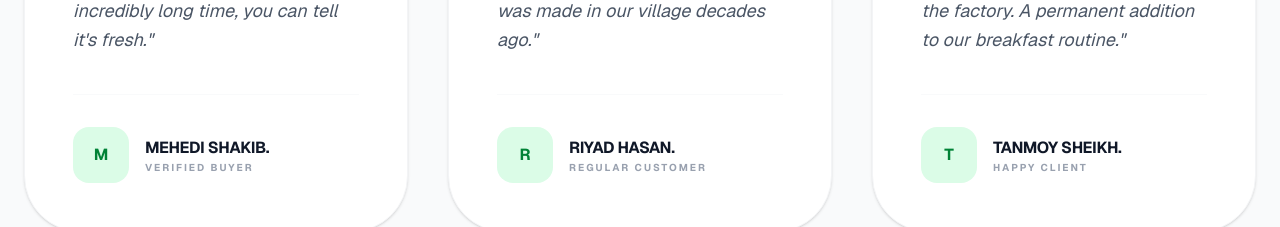
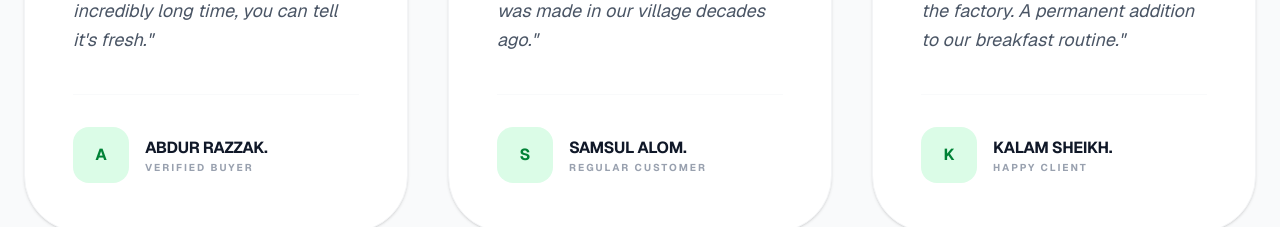
Before and after one commit to mehedishakib6796/bhai-bhai-food, a Next.js app: page / in a window 1280 px wide. Shown: the part 3760-3987 px from the top of the page. Built offline with nearby package versions, Linux system fonts and the light colour scheme.

Commit message:
3rd Update

```diff
--- a/app/page.tsx
+++ b/app/page.tsx
@@ -23,7 +23,7 @@ export default function Home() {
   const [showProcess, setShowProcess] = useState(false);
 
   const phoneNumber = "+8801985127685";
-  const emailAddress = "bhaibhaifood@gmail.com";
+  const emailAddress = "Bhaibhaifoodproducts1990@gmail.com";
   const whatsappLink = `https://wa.me/${phoneNumber.replace('+', '')}`;
   const callLink = `tel:${phoneNumber}`;
 
@@ -128,7 +128,7 @@ export default function Home() {
               </a>
               <div className="flex items-center gap-3 text-gray-600 font-medium">
                 <div className="p-2 bg-white rounded-lg shadow-sm"><MapPin size={16} /></div>
-                Sreepur, Gazipur, Bangladesh
+                Sreepur, Gazipur,Dhaka, Bangladesh
               </div>
             </div>
           </div>
@@ -522,9 +522,9 @@ export default function Home() {
 
           <div className="grid grid-cols-1 md:grid-cols-3 gap-10">
             {[
-              { name: "Mehedi Shakib.", role: "Verified Buyer", text: "The best quality puffed rice I've had in years! It stays crispy for an incredibly long time, you can tell it's fresh." },
-              { name: "Riyad Hasan.", role: "Regular Customer", text: "Their Red Chira is incredibly authentic. It tastes just like how it was made in our village decades ago." },
-              { name: "Tanmoy Sheikh.", role: "Happy Client", text: "Excellent packaging and very affordable since it's directly from the factory. A permanent addition to our breakfast routine." }
+              { name: "Abdur Razzak.", role: "Verified Buyer", text: "The best quality puffed rice I've had in years! It stays crispy for an incredibly long time, you can tell it's fresh." },
+              { name: "Samsul Alom.", role: "Regular Customer", text: "Their Red Chira is incredibly authentic. It tastes just like how it was made in our village decades ago." },
+              { name: "Kalam Sheikh.", role: "Happy Client", text: "Excellent packaging and very affordable since it's directly from the factory. A permanent addition to our breakfast routine." }
             ].map((review, index) => (
               <motion.div
                 key={index}
@@ -657,10 +657,10 @@ export default function Home() {
     <div className="grid grid-cols-1 sm:grid-cols-2 lg:grid-cols-4 gap-8">
 
       {[
-        { label: "Skilled Workers", value: "35+", icon: "👥", bgColor: "bg-emerald-50", iconBg: "bg-emerald-500", textColor: "text-emerald-900" },
-        { label: "Delivery Vehicles", value: "4+", icon: "🚚", bgColor: "bg-orange-50", iconBg: "bg-orange-500", textColor: "text-orange-900" },
-        { label: "Expert Drivers", value: "4+", icon: "👨‍✈️", bgColor: "bg-sky-50", iconBg: "bg-sky-500", textColor: "text-sky-900" },
-        { label: "Modern Machines", value: "3+", icon: "⚙️", bgColor: "bg-purple-50", iconBg: "bg-purple-500", textColor: "text-purple-900" }
+        { label: "Skilled Workers", value: "100+", icon: "👥", bgColor: "bg-emerald-50", iconBg: "bg-emerald-500", textColor: "text-emerald-900" },
+        { label: "Delivery Vehicles", value: "10", icon: "🚚", bgColor: "bg-orange-50", iconBg: "bg-orange-500", textColor: "text-orange-900" },
+        { label: "Expert Drivers", value: "10", icon: "👨‍✈️", bgColor: "bg-sky-50", iconBg: "bg-sky-500", textColor: "text-sky-900" },
+        { label: "Modern Machines", value: "20", icon: "⚙️", bgColor: "bg-purple-50", iconBg: "bg-purple-500", textColor: "text-purple-900" }
       ].map((stat, i) => (
         <motion.div
           key={i}
```
